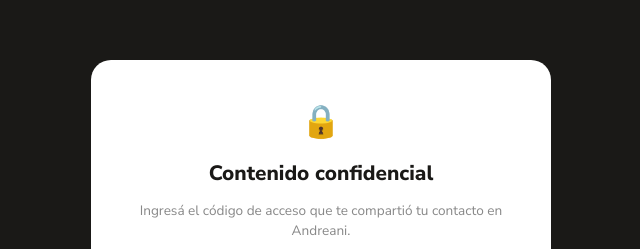
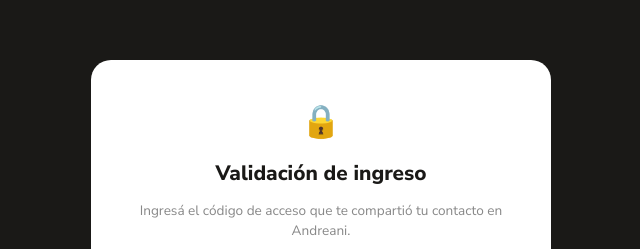
Before and after one commit to ivan13dom/modelo-notificacion-andreani, a React (Vite) app: page /whatsapp-7 in a window 1280 px wide. Shown: the part 196-445 px from the top of the page, without its empty margins (319-959 px from the left). Built offline with nearby package versions, Linux system fonts and the light colour scheme.

Commit message:
Update title from 'Contenido confidencial' to 'Validación de ingreso'

```diff
--- a/src/pages/WhatsApp7View.jsx
+++ b/src/pages/WhatsApp7View.jsx
@@ -160,7 +160,7 @@
       }}>
         <div style={{ fontSize: '2rem', marginBottom: '1rem' }}>🔒</div>
         <h1 style={{ fontSize: '1.3rem', fontWeight: 800, color: '#1a1917', marginBottom: 8 }}>
-          Contenido confidencial
+          Validación de ingreso
         </h1>
         <p style={{ fontSize: '0.85rem', color: '#888', marginBottom: '1.75rem', lineHeight: 1.5 }}>
           Ingresá el código de acceso que te compartió tu contacto en Andreani.
```
